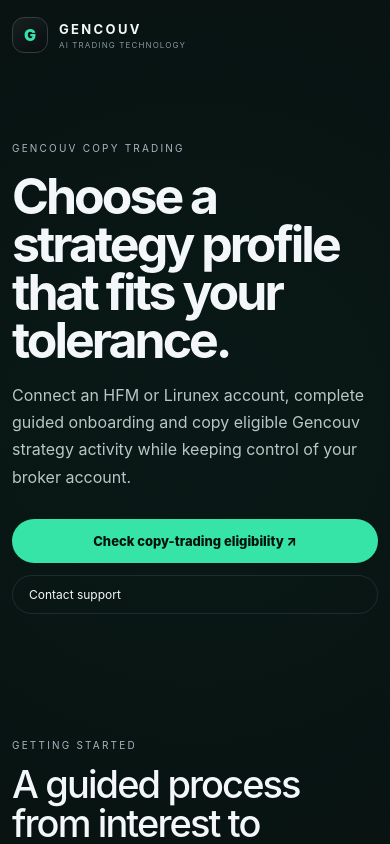
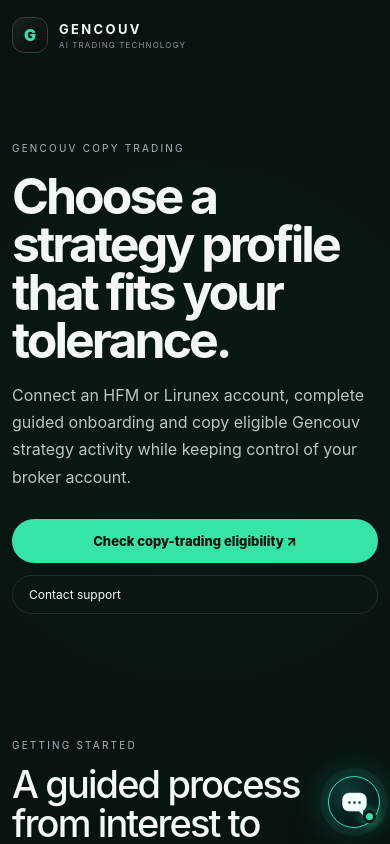
Before and after one commit to limitlessnx/Gencouv-V3B, a Next.js app: page /copy-trading in a window 390 px wide. Shown: the top 844 px of the page. Built offline with nearby package versions, Linux system fonts and the light colour scheme.

Commit message:
Fix mobile support chat layout and keyboard overlap

```diff
--- a/components/FloatingGencouvChat.tsx
+++ b/components/FloatingGencouvChat.tsx
@@ -95,7 +95,7 @@
   }
 
   return (
-    <div className="gencouv-chat-wrap" aria-label="Gencouv trading support">
+    <div className={`gencouv-chat-wrap${open ? " is-open" : ""}`} aria-label="Gencouv trading support">
       {open ? (
         <section className="gencouv-chat-panel" aria-label="Gencouv Support chat">
           <header>
@@ -150,15 +150,15 @@
         .gencouv-chat-bubble:after{content:"";position:absolute;right:4px;bottom:-5px;width:9px;height:9px;background:#f5fffc;clip-path:polygon(0 0,100% 0,100% 100%)}
         .gencouv-chat-bubble i{width:3px;height:3px;border-radius:50%;background:#0a3934}
         .gencouv-chat-status{position:absolute;right:3px;bottom:4px;width:13px;height:13px;border:3px solid #061817;border-radius:50%;background:#35e4a6;box-shadow:0 0 12px rgba(53,228,166,.8)}
-        .gencouv-chat-panel{width:min(340px,calc(100vw - 100px));height:min(520px,calc(100vh - 135px));display:grid;grid-template-rows:auto 1fr auto;overflow:hidden;border:1px solid rgba(53,228,192,.22);border-radius:22px;background:radial-gradient(circle at 80% 0%,rgba(53,228,192,.12),transparent 34%),rgba(4,15,17,.96);box-shadow:0 28px 90px rgba(0,0,0,.58);backdrop-filter:blur(18px)}
+        .gencouv-chat-panel{width:min(340px,calc(100vw - 100px));height:min(520px,calc(100dvh - 135px));display:grid;grid-template-rows:auto minmax(0,1fr) auto;overflow:hidden;border:1px solid rgba(53,228,192,.22);border-radius:22px;background:radial-gradient(circle at 80% 0%,rgba(53,228,192,.12),transparent 34%),rgba(4,15,17,.96);box-shadow:0 28px 90px rgba(0,0,0,.58);backdrop-filter:blur(18px)}
         header{display:flex;align-items:center;justify-content:space-between;gap:14px;padding:15px;border-bottom:1px solid rgba(255,255,255,.08)}
         header span,header strong{display:block}header span{color:#35e4c0;font-size:9px;letter-spacing:.18em}header strong{margin-top:4px;color:#f3fffb;font-size:14px}header button{width:32px;height:32px;border:1px solid rgba(255,255,255,.1);border-radius:50%;background:rgba(255,255,255,.05);color:#dffcf4;cursor:pointer}
-        .gencouv-chat-feed{display:flex;flex-direction:column;gap:9px;overflow-y:auto;padding:14px}.gencouv-chat-feed article{width:fit-content;max-width:90%;border-radius:16px;padding:10px 12px;font-size:12px;line-height:1.5}.gencouv-chat-feed p{margin:0}.assistant{align-self:flex-start;border:1px solid rgba(255,255,255,.08);background:rgba(255,255,255,.05);color:#d8e5e2}.user{align-self:flex-end;background:#35e4c0;color:#03120d;font-weight:650}.gencouv-chat-feed a{display:inline-flex;margin-top:9px;color:#35e4c0;font-weight:800}
-        form{display:grid;grid-template-columns:1fr auto;gap:8px;padding:11px;border-top:1px solid rgba(255,255,255,.08)}input{min-width:0;border:1px solid rgba(255,255,255,.1);border-radius:999px;background:rgba(255,255,255,.06);color:#f3fffb;padding:10px 12px;font-size:12px;outline:none}input::placeholder{color:#7f9691}form button{border:0;border-radius:999px;background:#35e4c0;color:#03120d;padding:0 13px;font-size:12px;font-weight:850;cursor:pointer}form button:disabled{cursor:not-allowed;opacity:.55}
+        .gencouv-chat-feed{min-height:0;display:flex;flex-direction:column;gap:9px;overflow-y:auto;padding:14px}.gencouv-chat-feed article{width:fit-content;max-width:90%;border-radius:16px;padding:10px 12px;font-size:12px;line-height:1.5}.gencouv-chat-feed p{margin:0}.assistant{align-self:flex-start;border:1px solid rgba(255,255,255,.08);background:rgba(255,255,255,.05);color:#d8e5e2}.user{align-self:flex-end;background:#35e4c0;color:#03120d;font-weight:650}.gencouv-chat-feed a{display:inline-flex;margin-top:9px;color:#35e4c0;font-weight:800}
+        form{display:grid;grid-template-columns:minmax(0,1fr) auto;gap:8px;padding:11px;border-top:1px solid rgba(255,255,255,.08)}input{width:100%;min-width:0;border:1px solid rgba(255,255,255,.1);border-radius:999px;background:rgba(255,255,255,.06);color:#f3fffb;padding:10px 12px;font-size:16px;outline:none}input::placeholder{color:#7f9691}form button{border:0;border-radius:999px;background:#35e4c0;color:#03120d;padding:0 13px;font-size:12px;font-weight:850;cursor:pointer}form button:disabled{cursor:not-allowed;opacity:.55}
         @keyframes chatPulse{0%,100%{transform:translateY(0)}50%{transform:translateY(-5px)}}
-        @media(max-width:1000px){.gencouv-chat-panel{width:min(320px,calc(100vw - 88px));height:min(480px,calc(100vh - 120px))}}
-        @media(max-width:700px){.gencouv-chat-wrap{right:max(10px,env(safe-area-inset-right));bottom:max(12px,calc(env(safe-area-inset-bottom) + 8px));gap:7px}.gencouv-chat-button{width:52px;height:52px}.gencouv-chat-bubble{transform:scale(.84)}.gencouv-chat-label{display:none}.gencouv-chat-panel{width:min(300px,calc(100vw - 76px));height:min(450px,calc(100vh - 100px));border-radius:19px}header{padding:13px}.gencouv-chat-feed{padding:12px}form{padding:9px}}
-        @media(max-width:390px){.gencouv-chat-button{display:none}.gencouv-chat-panel{width:calc(100vw - 20px);height:min(440px,calc(100vh - 40px))}}
+        @media(max-width:1000px){.gencouv-chat-panel{width:min(320px,calc(100vw - 88px));height:min(480px,calc(100dvh - 120px))}}
+        @media(max-width:700px){.gencouv-chat-wrap{right:max(10px,env(safe-area-inset-right));bottom:max(12px,calc(env(safe-area-inset-bottom) + 8px));gap:7px}.gencouv-chat-wrap.is-open{left:max(10px,env(safe-area-inset-left));right:max(10px,env(safe-area-inset-right));bottom:max(10px,env(safe-area-inset-bottom));display:block}.gencouv-chat-button{width:52px;height:52px}.gencouv-chat-wrap.is-open .gencouv-chat-button{display:none}.gencouv-chat-bubble{transform:scale(.84)}.gencouv-chat-label{display:none}.gencouv-chat-panel{width:100%;height:min(430px,62dvh);max-height:calc(100dvh - 20px);border-radius:19px}header{padding:13px}.gencouv-chat-feed{padding:12px}form{padding:9px}}
+        @media(max-width:390px){.gencouv-chat-panel{height:min(400px,58dvh)}}
         @media(prefers-reduced-motion:reduce){.gencouv-chat-button{animation:none}}
       `}</style>
     </div>
```
